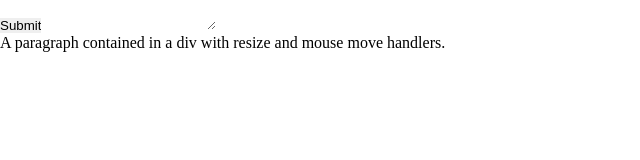
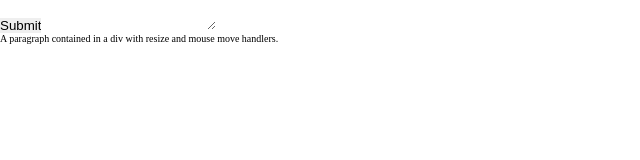
Before and after one commit to djalbat/easy, a website: page example.html in a window 1280 px wide. Shown: the whole page, without its empty margins (0-640 px from the left). Drawn offline with Linux system fonts and the light colour scheme.

Commit message:
A tiny change to the common CSS.

```diff
--- a/css/common.css
+++ b/css/common.css
@@ -8,3 +8,7 @@
   margin: 0;
   padding: 0;
 }
+
+html {
+  font-size: 10px;
+}
--- a/package.json
+++ b/package.json
@@ -1,7 +1,7 @@
 {
   "name": "easy",
   "author": "James Smith",
-  "version": "10.1.2",
+  "version": "10.1.3",
   "license": "MIT, Anti-996",
   "homepage": "https://github.com/djalbat/easy",
   "description": "Elements that abstract away from the DOM.",
```
Also changed, not shown: 1 other file.
